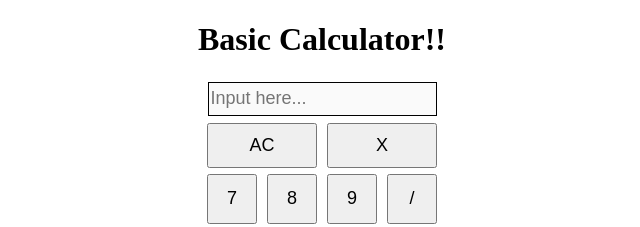
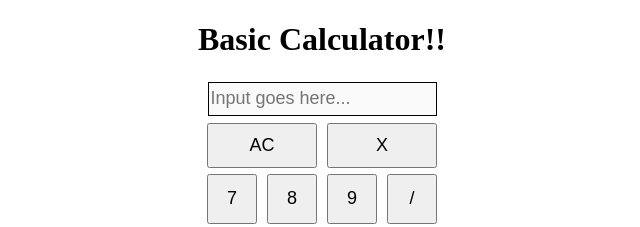
Before and after one commit to k-sai-krishna/basic-calculator, a plain HTML site: page index.html in a window 1280 px wide. Shown: the top 227 px of the page, 318-958 px from the left. Drawn offline with Linux system fonts and the light colour scheme.

Commit message:
feat: placeholder updated

```diff
--- a/index.html
+++ b/index.html
@@ -13,7 +13,7 @@
         <strong id="error-here" class=""></strong>
       </div>
       <div class="row">
-        <input type="text" class="input-field" placeholder="Input here..." disabled/>
+        <input type="text" class="input-field" placeholder="Input goes here..." disabled/>
       </div>
       <div class="row">
         <button class="button calc-head" title="all clear">AC</button>
```
